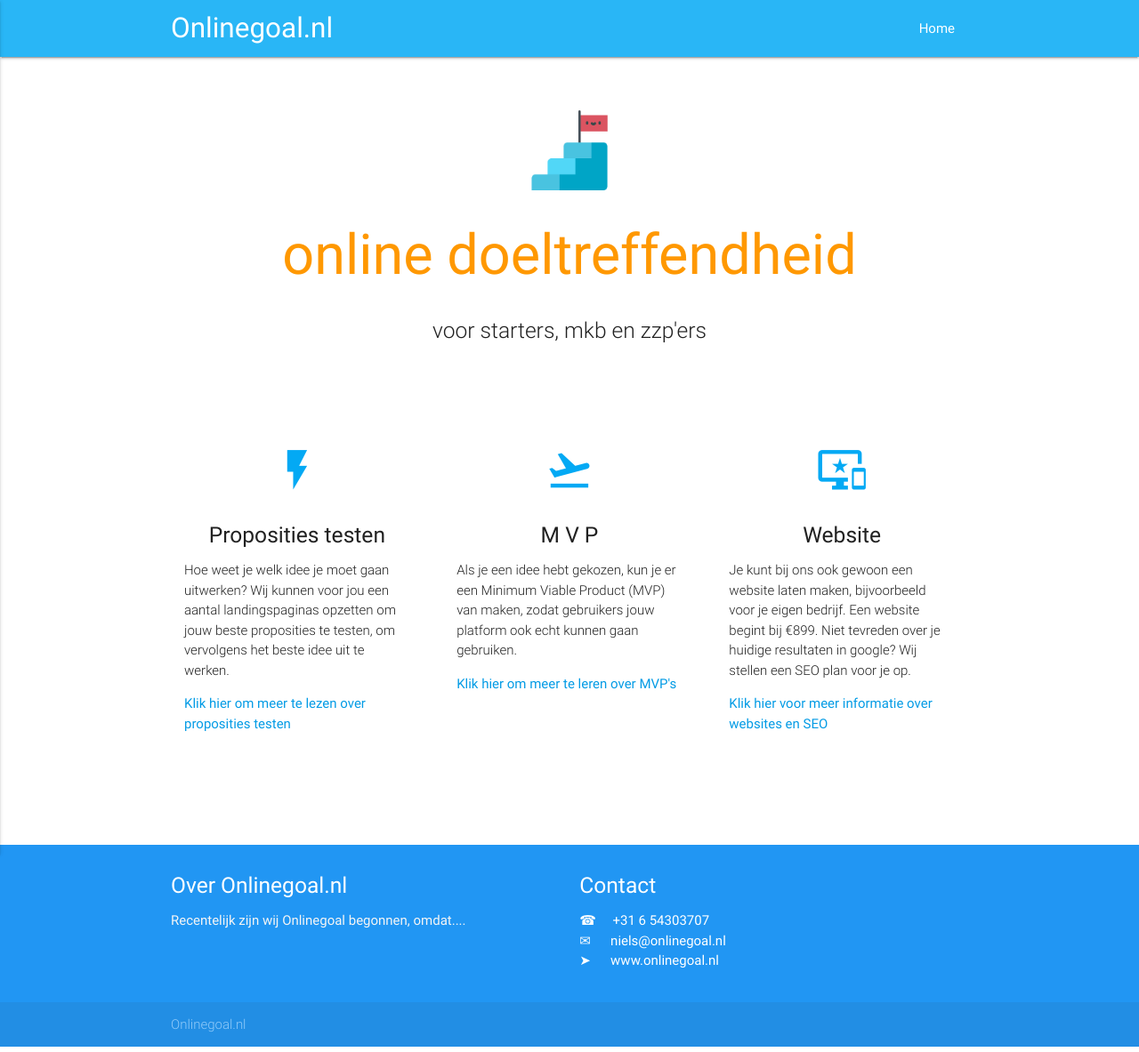
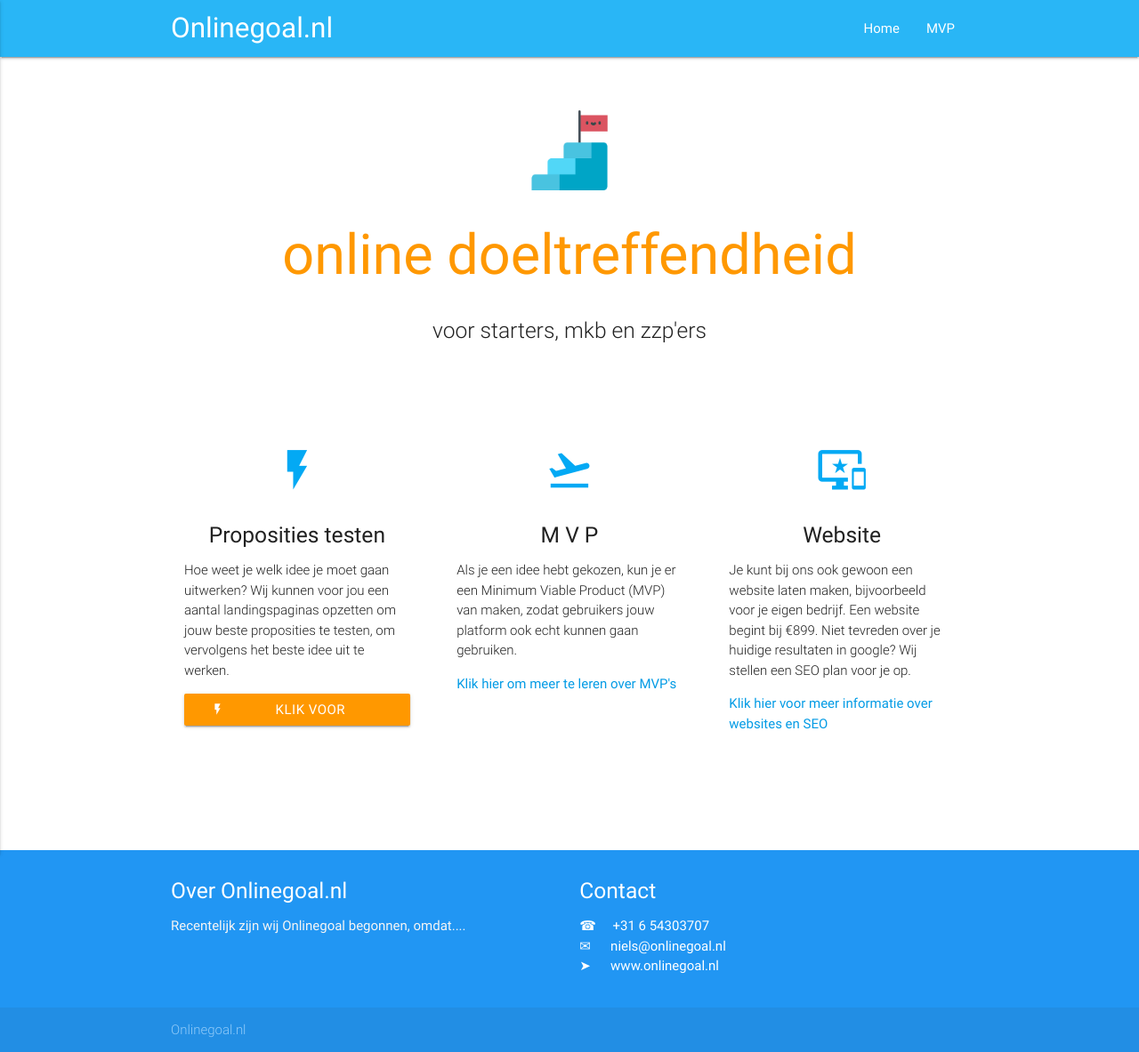
Before and after one commit to martijnvdbrug/onlinegoal.nl, a Jekyll site: the page built from index.md, in a window 1280 px wide. Shown: the whole page at 89% size. Built offline with Jekyll 4.4.1, drawn with Linux system fonts in a browser that asks for light colours.

Commit message:
Added mvp page

```diff
--- a/_layouts/home.html
+++ b/_layouts/home.html
@@ -7,7 +7,8 @@
     <br><br>
 
     <div class="center-align">
-      <img class="size-50 responsive-img" src="/assets/website-laten-maken-logo.png" alt="Logo door Freepik van www.flaticon.com "/>
+      <img class="size-50 responsive-img" src="/assets/website-laten-maken-logo.png"
+           alt="Logo door Freepik van www.flaticon.com "/>
     </div>
 
     <h1 class="header center orange-text">online doeltreffendheid</h1>
@@ -43,9 +44,16 @@
           <h2 class="center light-blue-text"><i class="material-icons">flash_on</i></h2>
           <h5 class="center">Proposities testen</h5>
 
-          <p class="light">Hoe weet je welk idee je moet gaan uitwerken? Wij kunnen voor jou een aantal landingspaginas opzetten om jouw beste proposities te testen,
+          <p class="light">Hoe weet je welk idee je moet gaan uitwerken? Wij kunnen voor jou een aantal landingspaginas
+            opzetten om jouw beste proposities te testen,
             om vervolgens het beste idee uit te werken.</p>
-          <a href="{{ "/proposities-testen" | relative_url }}"> Klik hier om meer te lezen over proposities testen</a>
+
+          <p class="center">
+            <a href="{{ "/minimum-viable-product" | relative_url }}" class="orange waves-effect waves-light btn">
+              <i class="material-icons left">flash_on</i> Klik voor proposities
+            </a>
+          </p>
+
         </div>
       </div>
 
@@ -54,7 +62,8 @@
           <h2 class="center light-blue-text"><i class="material-icons">flight_takeoff</i></h2>
           <h5 class="center">M V P</h5>
 
-          <p class="light">Als je een idee hebt gekozen, kun je er een Minimum Viable Product (MVP) van maken, zodat gebruikers jouw platform ook echt kunnen gaan gebruiken.</p>
+          <p class="light">Als je een idee hebt gekozen, kun je er een Minimum Viable Product (MVP) van maken, zodat
+            gebruikers jouw platform ook echt kunnen gaan gebruiken.</p>
           <a href="{{ "/minimum-viable-product" | relative_url }}"> Klik hier om meer te leren over MVP's</a>
         </div>
       </div>
@@ -64,7 +73,9 @@
           <h2 class="center light-blue-text"><i class="material-icons">important_devices</i></h2>
           <h5 class="center">Website</h5>
 
-          <p class="light">Je kunt bij ons ook gewoon een website laten maken, bijvoorbeeld voor je eigen bedrijf. Een website begint bij €899. Niet tevreden over je huidige resultaten in google? Wij stellen een SEO plan voor je op.</p>
+          <p class="light">Je kunt bij ons ook gewoon een website laten maken, bijvoorbeeld voor je eigen bedrijf. Een
+            website begint bij €899. Niet tevreden over je huidige resultaten in google? Wij stellen een SEO plan voor
+            je op.</p>
           <a href="{{ "/websites" | relative_url }}"> Klik hier voor meer informatie over websites en SEO</a>
         </div>
       </div>
```
Also changed, not shown: _pages/mvp.md (added, +10 -0 lines). Lines whose indentation alone changed are shown as unchanged.
